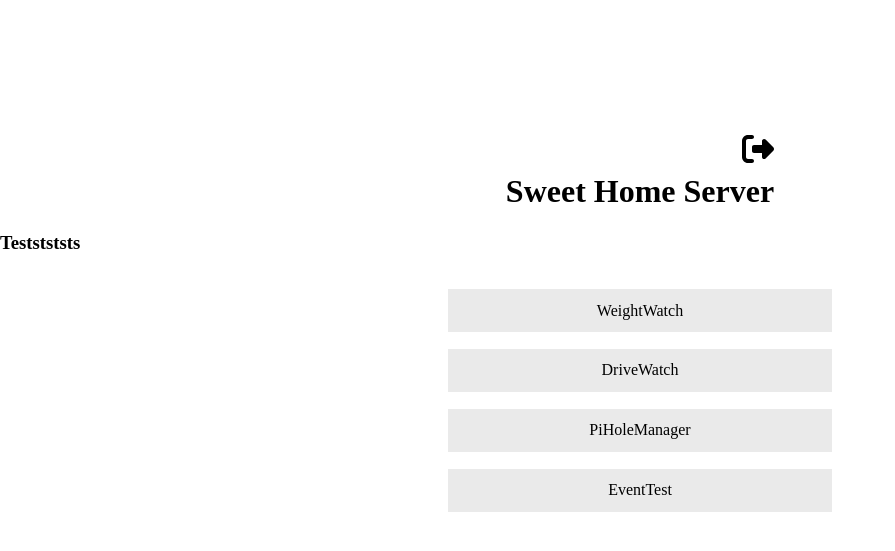
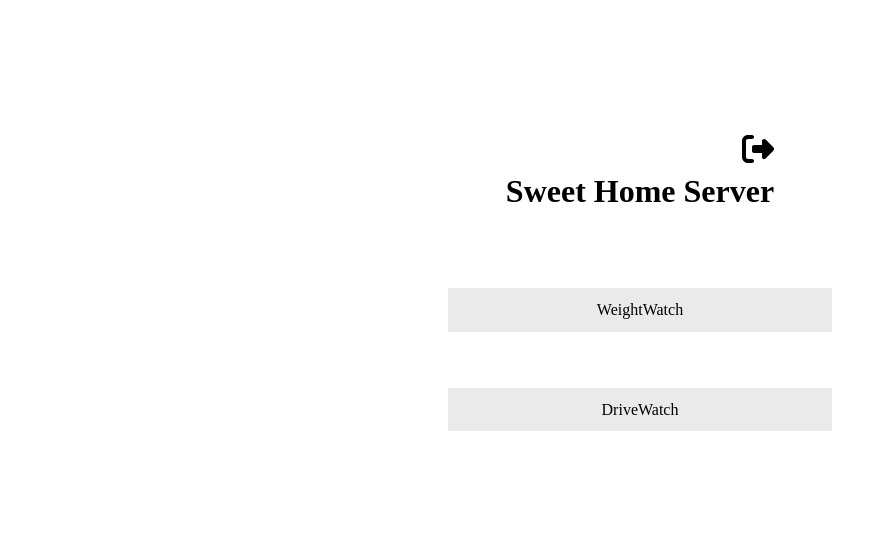
Before and after one commit to leonxs2001/HomeServer, a Django app: page / in a window 1280 px wide. Shown: the top 551 px of the page, without its empty margins (0-895 px from the left). Run offline with Django 4.2, Linux system fonts and the light colour scheme; the visitor is signed in with stand-in values (Sample User, id 1).

Commit message:
Update home.html

```diff
--- a/templates/home.html
+++ b/templates/home.html
@@ -17,13 +17,9 @@
             </div>
             <div>Sweet Home Server</div>
         </h1>
-        <h3>Teststststs</h3>
         <div id="link_container">
             <a class="main-nav-link" href="/weight-watch">WeightWatch</a>
             <a class="main-nav-link" href="/drive-watch">DriveWatch</a>
-            <a hidden class="main-nav-link" href="/pi-hole-manager">PiHoleManager</a>
-            <a hidden class="main-nav-link" href="/events">EventTest</a>
-            <!--<a hidden class="main-nav-link" href="/money-watch">MoneyWatch</a>-->
         </div>
     </div>
 
```
